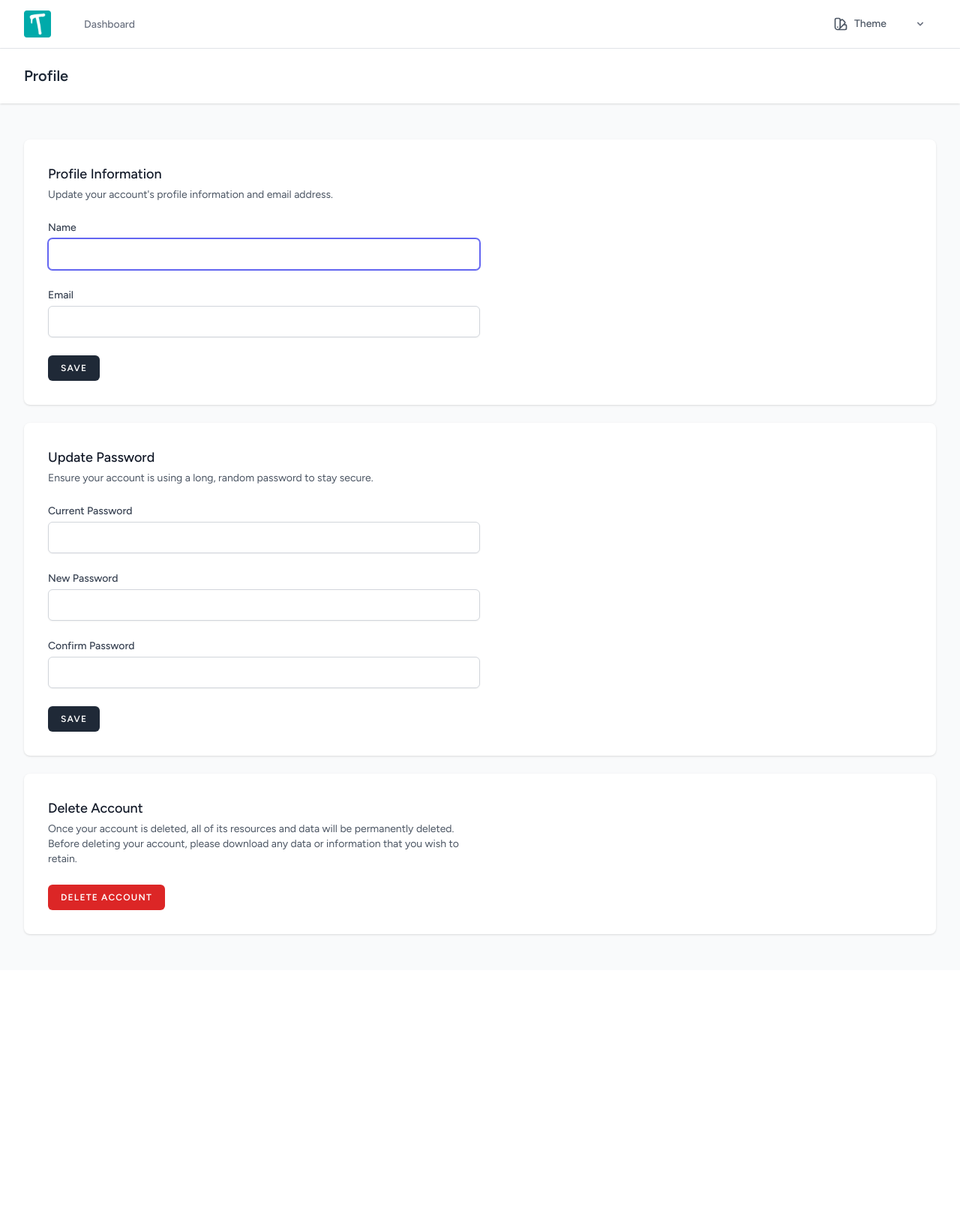
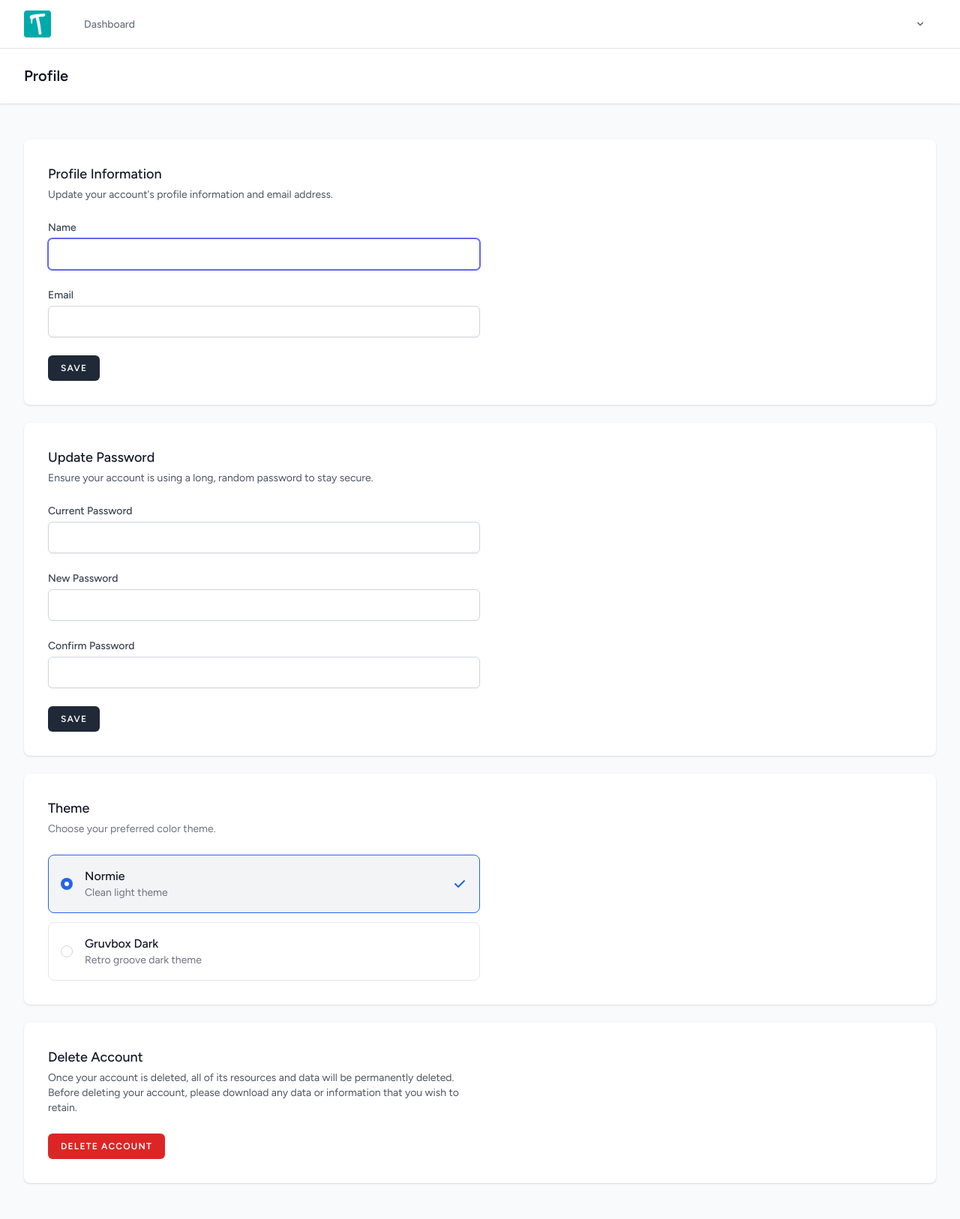
Before and after one commit to dotMavriQ/teal, a Laravel app: page /profile in a window 1280 px wide. Shown: the whole page at 75% size. Before the commit the page ends 1248 px from the top, so only its background shows below. Run offline with Laravel 12, Linux system fonts and the light colour scheme; a user stored in the database is signed in; data comes from the database, SQL or seed files in the repository; style sheets or scripts are compiled from the project's sources; parts of the project's set-up code (start-up, migrations or seed data) failed here and were passed over; some libraries are stand-ins or nearby versions.

Commit message:
Move theme switcher from nav to Profile page

```diff
--- a/resources/views/livewire/layout/navigation.blade.php
+++ b/resources/views/livewire/layout/navigation.blade.php
@@ -36,10 +36,8 @@
                 </div>
             </div>
 
-            <!-- Theme Switcher & Settings Dropdown -->
-            <div class="hidden sm:flex sm:items-center sm:ms-6 sm:gap-2">
-                <livewire:theme-switcher />
-
+            <!-- Settings Dropdown -->
+            <div class="hidden sm:flex sm:items-center sm:ms-6">
                 <x-dropdown align="right" width="48">
                     <x-slot name="trigger">
                         <button class="inline-flex items-center px-3 py-2 border border-transparent text-sm leading-4 font-medium rounded-md text-gray-500 bg-white hover:text-gray-700 focus:outline-none transition ease-in-out duration-150">
--- a/resources/views/livewire/theme-switcher.blade.php
+++ b/resources/views/livewire/theme-switcher.blade.php
@@ -1,47 +1,39 @@
-<div x-data="{ open: false }" class="relative">
-    <button
-        @click="open = !open"
-        type="button"
-        class="inline-flex items-center gap-2 rounded-md px-3 py-2 text-sm font-medium text-theme-text-secondary hover:text-theme-text-primary hover:bg-theme-bg-hover transition-colors"
-    >
-        <svg class="h-5 w-5" fill="none" viewBox="0 0 24 24" stroke="currentColor">
-            <path stroke-linecap="round" stroke-linejoin="round" stroke-width="2" d="M7 21a4 4 0 01-4-4V5a2 2 0 012-2h4a2 2 0 012 2v12a4 4 0 01-4 4zm0 0h12a2 2 0 002-2v-4a2 2 0 00-2-2h-2.343M11 7.343l1.657-1.657a2 2 0 012.828 0l2.829 2.829a2 2 0 010 2.828l-8.486 8.485M7 17h.01" />
-        </svg>
-        <span class="hidden sm:inline">Theme</span>
-    </button>
+<section>
+    <header>
+        <h2 class="text-lg font-medium text-theme-text-primary">
+            {{ __('Theme') }}
+        </h2>
+        <p class="mt-1 text-sm text-theme-text-tertiary">
+            {{ __('Choose your preferred color theme.') }}
+        </p>
+    </header>
 
-    <div
-        x-show="open"
-        @click.away="open = false"
-        x-transition:enter="transition ease-out duration-100"
-        x-transition:enter-start="transform opacity-0 scale-95"
-        x-transition:enter-end="transform opacity-100 scale-100"
-        x-transition:leave="transition ease-in duration-75"
-        x-transition:leave-start="transform opacity-100 scale-100"
-        x-transition:leave-end="transform opacity-0 scale-95"
-        class="absolute right-0 z-50 mt-2 w-48 origin-top-right rounded-md bg-theme-card-bg shadow-lg ring-1 ring-theme-border-primary"
-        style="display: none;"
-    >
-        <div class="py-1">
-            @foreach($themes as $themeOption)
-                <button
+    <div class="mt-6 space-y-3">
+        @foreach($themes as $themeOption)
+            <label
+                class="flex items-center gap-4 p-4 rounded-lg border cursor-pointer transition-colors
+                    {{ $theme === $themeOption['value']
+                        ? 'border-theme-accent-primary bg-theme-bg-tertiary'
+                        : 'border-theme-border-primary hover:bg-theme-bg-hover' }}"
+            >
+                <input
+                    type="radio"
                     wire:click="setTheme('{{ $themeOption['value'] }}')"
-                    @click="open = false; document.documentElement.setAttribute('data-theme', '{{ $themeOption['value'] }}')"
-                    class="w-full flex items-center gap-3 px-4 py-2 text-sm text-left hover:bg-theme-bg-hover transition-colors {{ $theme === $themeOption['value'] ? 'text-theme-accent-primary' : 'text-theme-text-primary' }}"
+                    name="theme"
+                    value="{{ $themeOption['value'] }}"
+                    {{ $theme === $themeOption['value'] ? 'checked' : '' }}
+                    class="h-4 w-4 text-theme-accent-primary border-theme-border-secondary focus:ring-theme-accent-primary"
                 >
-                    @if($theme === $themeOption['value'])
-                        <svg class="h-4 w-4 text-theme-accent-primary" viewBox="0 0 20 20" fill="currentColor">
-                            <path fill-rule="evenodd" d="M16.707 5.293a1 1 0 010 1.414l-8 8a1 1 0 01-1.414 0l-4-4a1 1 0 011.414-1.414L8 12.586l7.293-7.293a1 1 0 011.414 0z" clip-rule="evenodd" />
-                        </svg>
-                    @else
-                        <span class="w-4"></span>
-                    @endif
-                    <div>
-                        <div class="font-medium">{{ $themeOption['name'] }}</div>
-                        <div class="text-xs text-theme-text-muted">{{ $themeOption['description'] }}</div>
-                    </div>
-                </button>
-            @endforeach
-        </div>
+                <div class="flex-1" onclick="document.documentElement.setAttribute('data-theme', '{{ $themeOption['value'] }}')">
+                    <div class="font-medium text-theme-text-primary">{{ $themeOption['name'] }}</div>
+                    <div class="text-sm text-theme-text-tertiary">{{ $themeOption['description'] }}</div>
+                </div>
+                @if($theme === $themeOption['value'])
+                    <svg class="h-5 w-5 text-theme-accent-primary" viewBox="0 0 20 20" fill="currentColor">
+                        <path fill-rule="evenodd" d="M16.707 5.293a1 1 0 010 1.414l-8 8a1 1 0 01-1.414 0l-4-4a1 1 0 011.414-1.414L8 12.586l7.293-7.293a1 1 0 011.414 0z" clip-rule="evenodd" />
+                    </svg>
+                @endif
+            </label>
+        @endforeach
     </div>
-</div>
+</section>
--- a/resources/views/profile.blade.php
+++ b/resources/views/profile.blade.php
@@ -1,25 +1,31 @@
 <x-app-layout>
     <x-slot name="header">
-        <h2 class="font-semibold text-xl text-gray-800 leading-tight">
+        <h2 class="font-semibold text-xl text-theme-text-primary leading-tight">
             {{ __('Profile') }}
         </h2>
     </x-slot>
 
     <div class="py-12">
         <div class="max-w-7xl mx-auto sm:px-6 lg:px-8 space-y-6">
-            <div class="p-4 sm:p-8 bg-white shadow sm:rounded-lg">
+            <div class="p-4 sm:p-8 bg-theme-card-bg shadow sm:rounded-lg">
                 <div class="max-w-xl">
                     <livewire:profile.update-profile-information-form />
                 </div>
             </div>
 
-            <div class="p-4 sm:p-8 bg-white shadow sm:rounded-lg">
+            <div class="p-4 sm:p-8 bg-theme-card-bg shadow sm:rounded-lg">
                 <div class="max-w-xl">
                     <livewire:profile.update-password-form />
                 </div>
             </div>
 
-            <div class="p-4 sm:p-8 bg-white shadow sm:rounded-lg">
+            <div class="p-4 sm:p-8 bg-theme-card-bg shadow sm:rounded-lg">
+                <div class="max-w-xl">
+                    <livewire:theme-switcher />
+                </div>
+            </div>
+
+            <div class="p-4 sm:p-8 bg-theme-card-bg shadow sm:rounded-lg">
                 <div class="max-w-xl">
                     <livewire:profile.delete-user-form />
                 </div>
```
